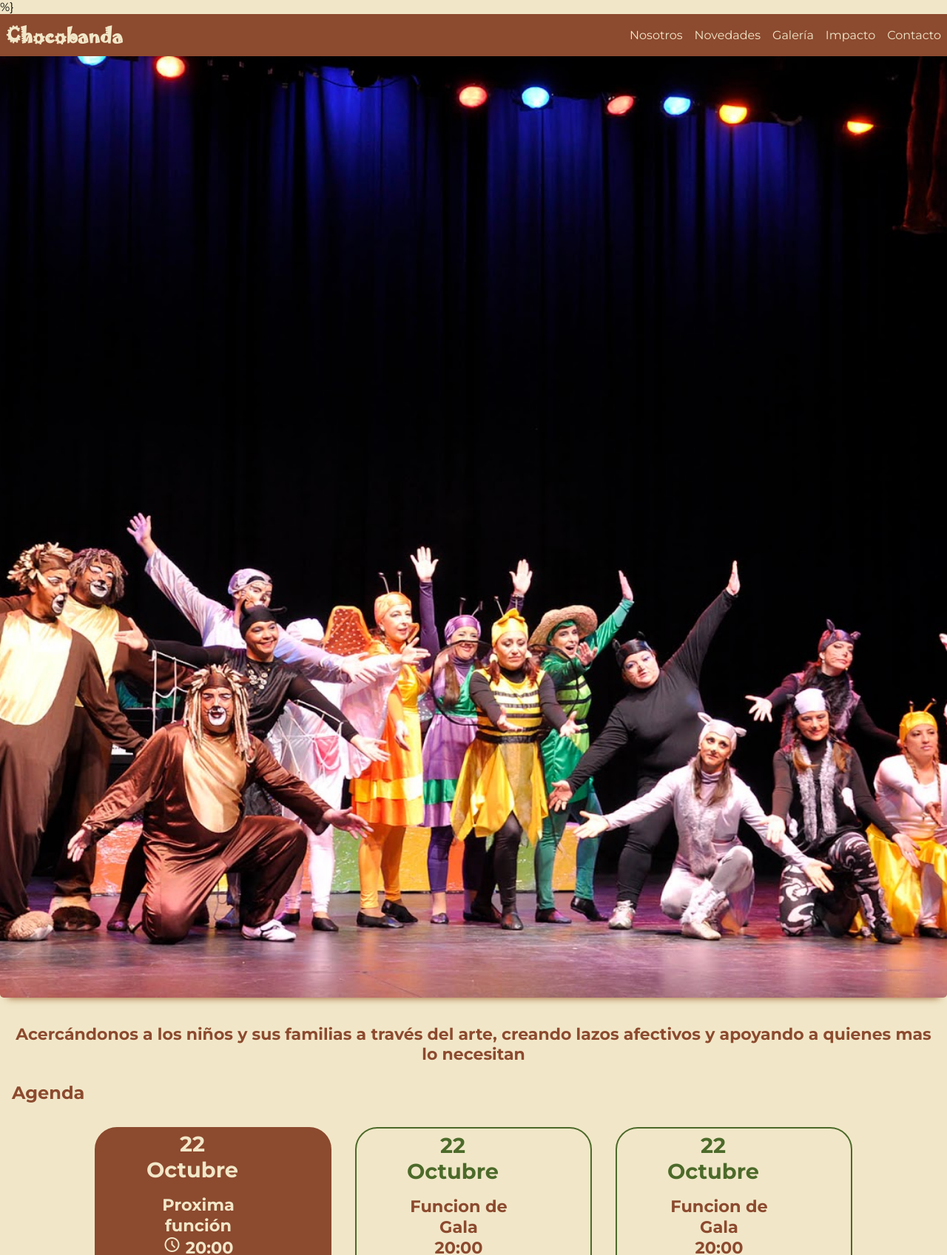
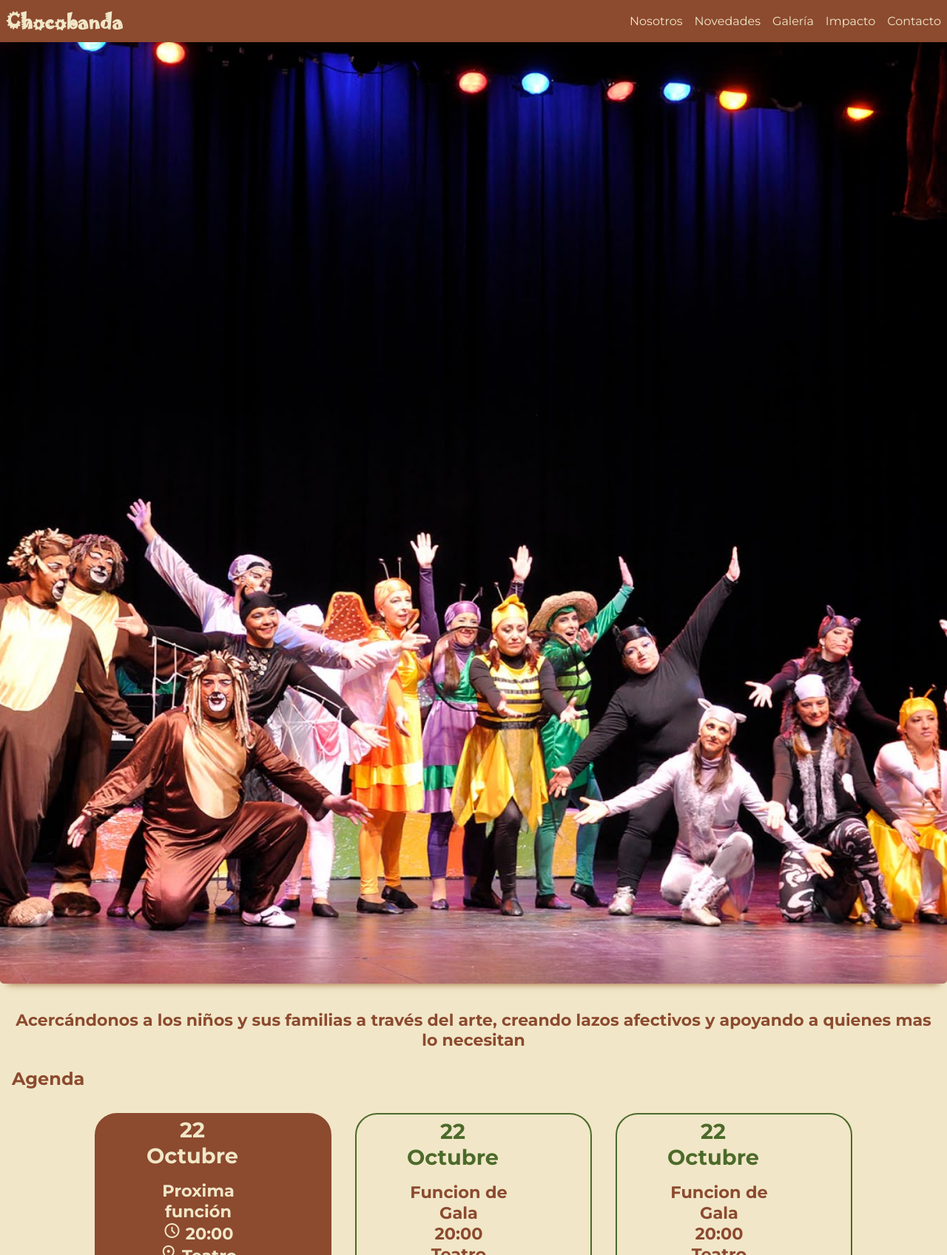
Before and after one commit to thomm23/Chocobanda, a Django app: page / in a window 1280 px wide. Shown: the whole page at 74% size. Run offline with Django 5.2, Linux system fonts and the light colour scheme.

Commit message:
correccion home

```diff
--- a/sitioChocobanda/templates/home.html
+++ b/sitioChocobanda/templates/home.html
@@ -2,7 +2,7 @@
 {% load static %}
 {% block title %} Chocobanda - INICIO {% endblock %}
 {% block estilos%}
-%} <link rel="stylesheet" href="https://fonts.googleapis.com/css2?family=Material+Symbols+Outlined:opsz,wght,FILL,GRAD@24,400,0,0" />
+<link rel="stylesheet" href="https://fonts.googleapis.com/css2?family=Material+Symbols+Outlined:opsz,wght,FILL,GRAD@24,400,0,0" />
 {%  endblock %}
 {%block content%}
 
```
